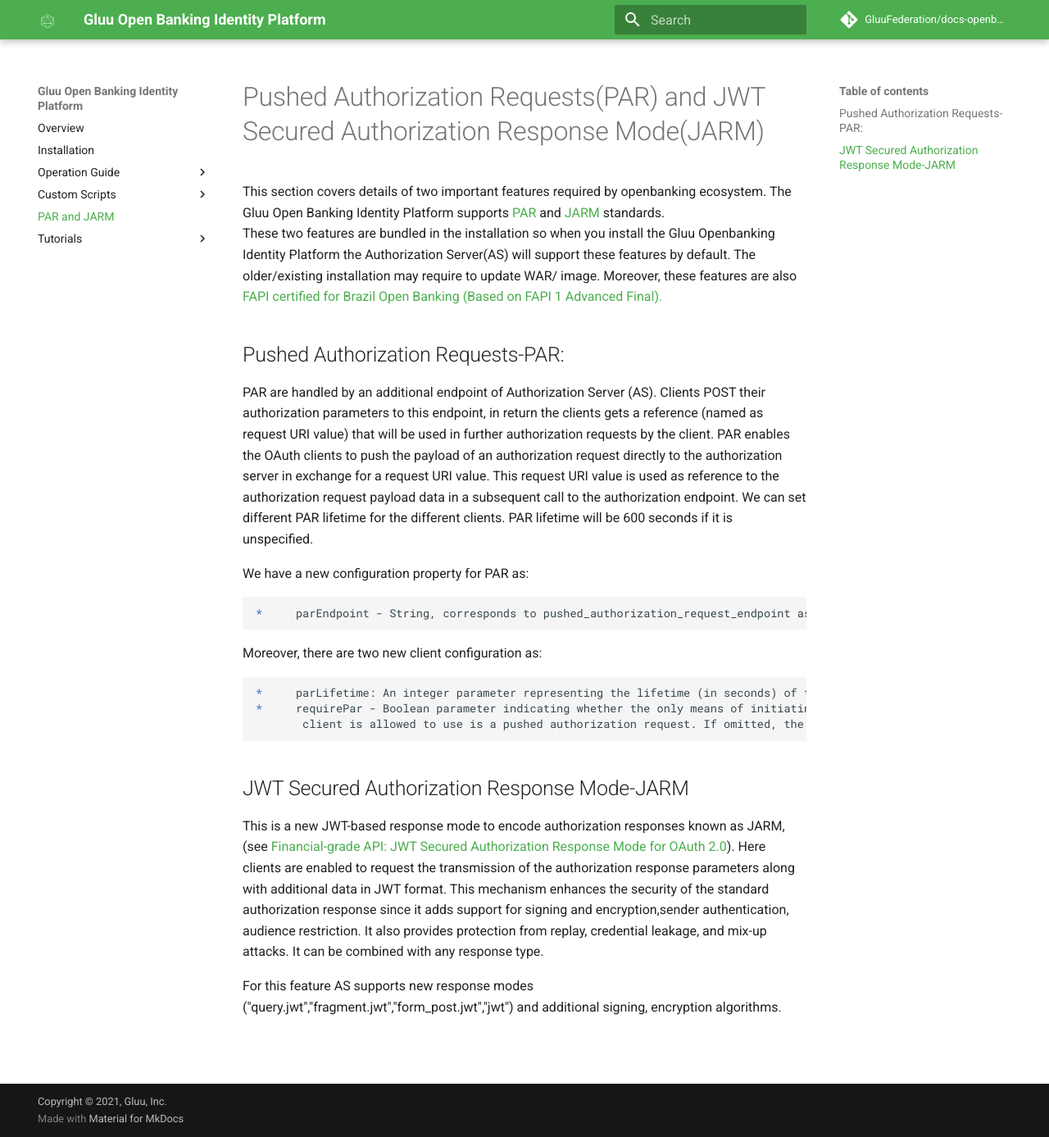
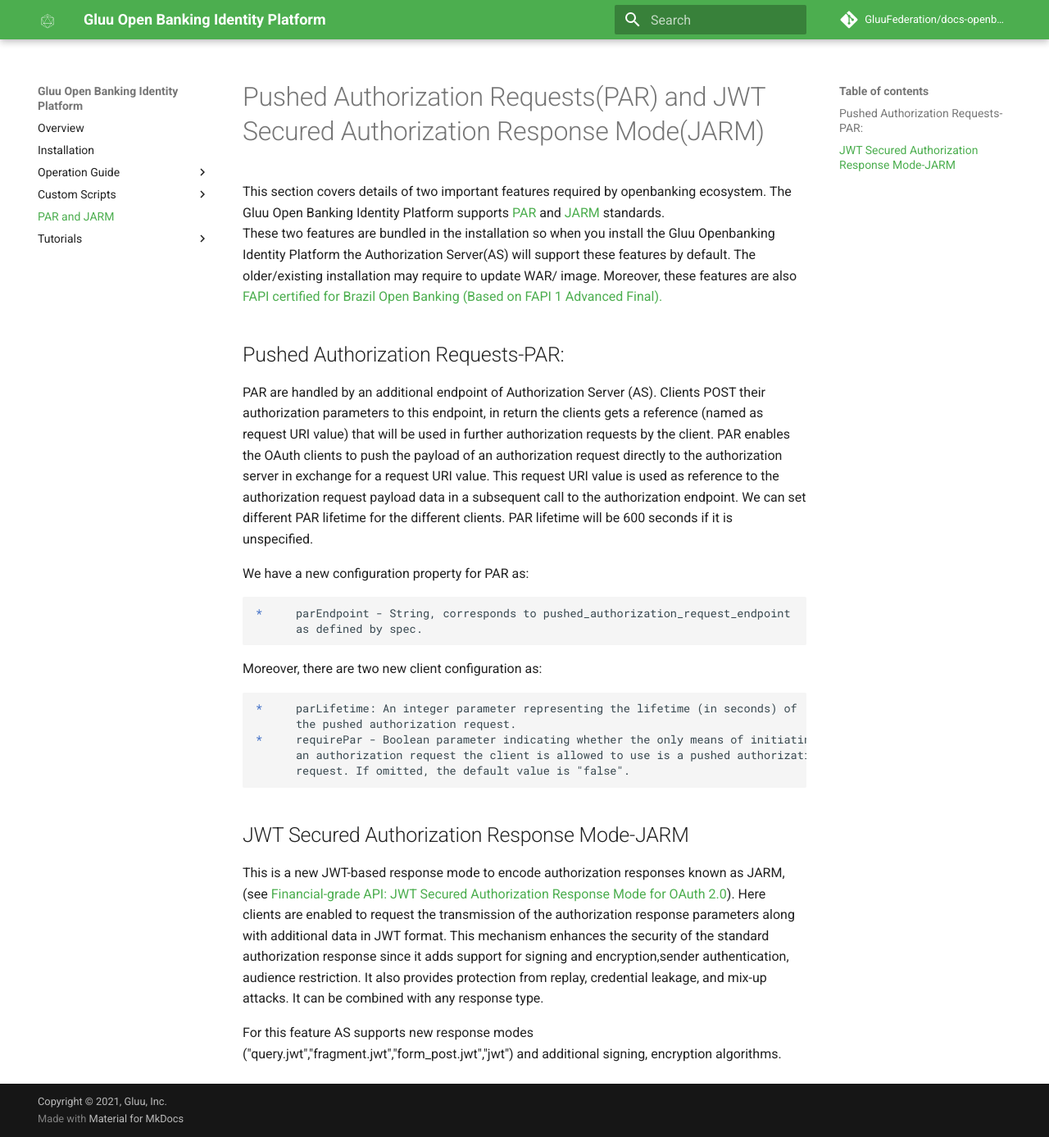
Before and after one commit to GluuFederation/docs-openbanking-prod, an MkDocs documentation site: the page built from docs/source/par-jarm.md, in a window 1280 px wide and 1387 px high. Shown: the whole window at 82% size. Built offline with MkDocs 1.6.1 and Material for MkDocs 9.7.7, drawn with Linux system fonts in a browser that asks for light colours; comment, search, counter and statistics services are not loaded.

```diff
--- a/docs/source/par-jarm.md
+++ b/docs/source/par-jarm.md
@@ -14,13 +14,16 @@ authorization endpoint.
 
 We have a new configuration property for PAR as:
 
-    *     parEndpoint - String, corresponds to pushed_authorization_request_endpoint as defined by spec
+    *     parEndpoint - String, corresponds to pushed_authorization_request_endpoint
+          as defined by spec.
 
 Moreover, there are two new client configuration as:
 
-    *     parLifetime: An integer parameter representing the lifetime (in seconds) of the pushed authorization request.
-    *     requirePar - Boolean parameter indicating whether the only means of initiating an authorization request the
-           client is allowed to use is a pushed authorization request. If omitted, the default value is "false".
+    *     parLifetime: An integer parameter representing the lifetime (in seconds) of
+          the pushed authorization request.
+    *     requirePar - Boolean parameter indicating whether the only means of initiating
+          an authorization request the client is allowed to use is a pushed authorization
+          request. If omitted, the default value is "false".
 
 ## JWT Secured Authorization Response Mode-JARM
 
```
